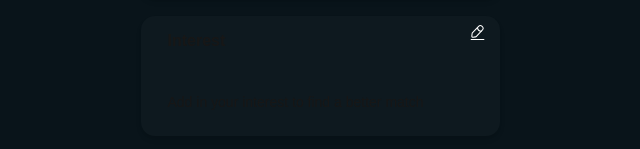
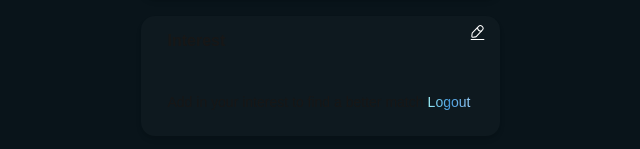
Before and after one commit to zabzuls/project-web-app, a Next.js app: page /profile in a window 1280 px wide. Shown: the part 507-656 px from the top of the page, without its empty margins (320-960 px from the left). Built offline with nearby package versions, Linux system fonts and the light colour scheme; sample sign-in values are in the browser's storage.

Commit message:
[hot fix] auth

```diff
--- a/src/components/LoginPage/LoginPage.tsx
+++ b/src/components/LoginPage/LoginPage.tsx
@@ -29,8 +29,8 @@ export default function LoginPage() {
       });
 
       if (response.ok) {
-        const {token} = await response.json();
-        localStorage.setItem("authToken", token);
+        const {access_token} = await response.json();
+        localStorage.setItem("authToken", access_token);
         window.location.href = "/profile";
       }
     } catch (error) {
--- a/src/components/ProfilePage/ProfilePage.tsx
+++ b/src/components/ProfilePage/ProfilePage.tsx
@@ -16,6 +16,17 @@ export default function ProfilePage() {
   if (!data) {
     setEmpty(false);
   }
+
+  const token = localStorage.getItem("authToken");
+  if (!token) {
+    console.log("Token tidak ditemukan.");
+    window.location.href = "/login";
+  }
+  const removeToken = () => {
+    localStorage.removeItem("authToken");
+    console.log("Token telah dihapus dari localStorage.");
+    window.location.href = "/login";
+  };
   return (
     <div className="h-screen w-screen  bg-[#09141A] lg:items-center">
       <ButtonBack path="/profile" />
@@ -66,6 +77,12 @@ export default function ProfilePage() {
           </div>
           <h2 className="pb-[23px] text-[14px]">
             Add in your interest to find a better match
+            <button
+              onClick={removeToken}
+              className="text-[14px] w-[51px] h[17px] pt-[22px] pr-[8-px] bg-gradient-to-r from-[#ABFFFD] via-[#4599DB] to-[#AADAFF] bg-clip-text text-transparent"
+            >
+              Logout
+            </button>
           </h2>
         </div>
       </div>
```
